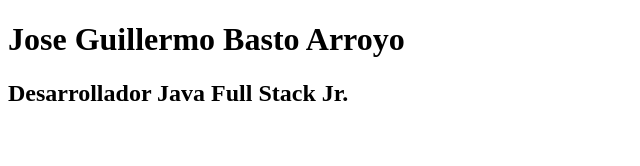
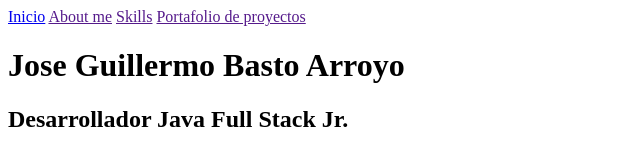
Before and after one commit to GuillermoBasto/portafolioV1, a plain HTML site: page index.html in a window 1280 px wide. Shown: the whole page, without its empty margins (0-640 px from the left). Drawn offline with Linux system fonts and the light colour scheme.

Commit message:
Segundos cambios para ver si se actualiza en la pagina

```diff
--- a/index.html
+++ b/index.html
@@ -1,5 +1,6 @@
 <!DOCTYPE html>
 <html>
+
 <head>
     <meta charset="UTF-8">
     <meta http-equiv="X-UA-Compatible" content="IE=edge">
@@ -7,9 +8,24 @@
     <title>Portafolio Guillermo Basto</title>
     <link rel="stylesheet" href="css/styles.css">
 </head>
+
 <body>
-    <h1>Jose Guillermo Basto Arroyo</h1>
-    <h2>Desarrollador Java Full Stack Jr.</h2>
+    <div class="grid-container">
+        <header class="header">
+            <nav class="menu">
+                <a href="#">Inicio</a>
+                <a href="">About me</a>
+                <a href="">Skills</a>
+                <a href="">Portafolio de proyectos</a>
+            </nav>
+        </header>
+    </div>
+    <div id="contenidoPaginaDeInicio">
+        <h1>Jose Guillermo Basto Arroyo</h1>
+        <h2>Desarrollador Java Full Stack Jr.</h2>
+    </div>
+    <footer class="footer">
+    </footer>
+</body>
 
-</body>
 </html>
```
